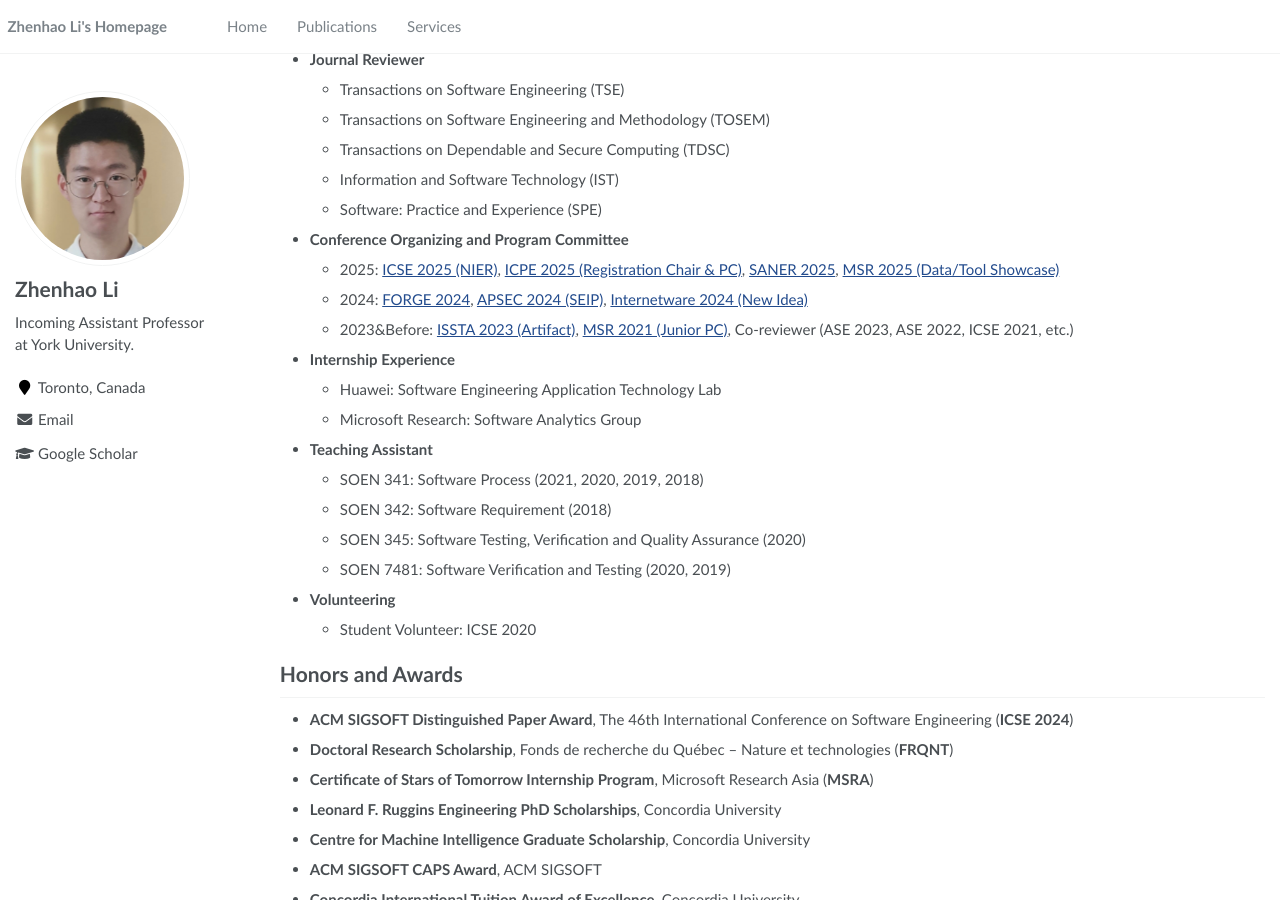
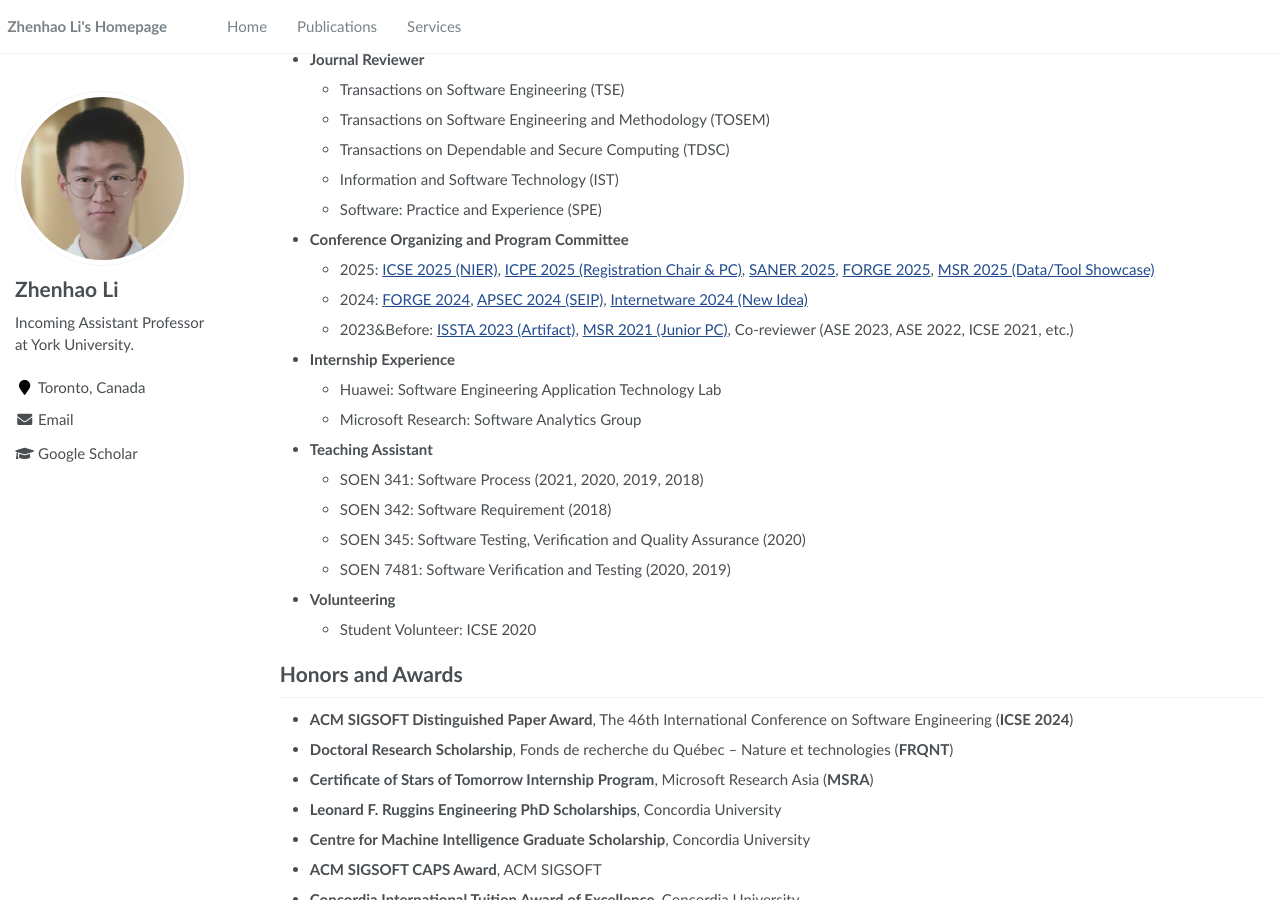
Before and after one commit to ginolzh/ginolzh.github.io, a Jekyll site: the page built from _pages/about.md, in a window 1280 px wide and 900 px high, scrolled down 1667 px. Built offline with Jekyll 4.4.1, drawn with Linux system fonts in a browser that asks for light colours.

Commit message:
Update about.md

```diff
--- a/_pages/about.md
+++ b/_pages/about.md
@@ -92,7 +92,7 @@ Services and Experience
   * Information and Software Technology (IST)
   * Software: Practice and Experience (SPE)
 * **Conference Organizing and Program Committee**
-  * 2025: [ICSE 2025 (NIER)](https://conf.researchr.org/track/icse-2025/icse-2025-nier), [ICPE 2025 (Registration Chair & PC)](https://icpe2025.spec.org/), [SANER 2025](https://conf.researchr.org/track/saner-2025/saner-2025-papers), [MSR 2025 (Data/Tool Showcase)](https://2025.msrconf.org/track/msr-2025-data-and-tool-showcase-track)
+  * 2025: [ICSE 2025 (NIER)](https://conf.researchr.org/track/icse-2025/icse-2025-nier), [ICPE 2025 (Registration Chair & PC)](https://icpe2025.spec.org/), [SANER 2025](https://conf.researchr.org/track/saner-2025/saner-2025-papers), [FORGE 2025](https://conf.researchr.org/track/forge-2025/forge-2025-papers#Call-for-Papers), [MSR 2025 (Data/Tool Showcase)](https://2025.msrconf.org/track/msr-2025-data-and-tool-showcase-track)
   * 2024: [FORGE 2024](https://conf.researchr.org/track/forge-2024/forge-2024-papers), [APSEC 2024 (SEIP)](https://conf.researchr.org/track/apsec-2024/apsec-2024-software-engineering-in-practice), [Internetware 2024 (New Idea)](https://conf.researchr.org/track/internetware-2024/internetware-2024-new-idea-track)
   * 2023&Before: [ISSTA 2023 (Artifact)](https://conf.researchr.org/track/issta-2023/issta-2023-artifact-evaluation), [MSR 2021 (Junior PC)](https://2021.msrconf.org/committee/msr-2021-shadow-pc-shadow-pc-committee), Co-reviewer (ASE 2023, ASE 2022, ICSE 2021, etc.)
 * **Internship Experience**
```
